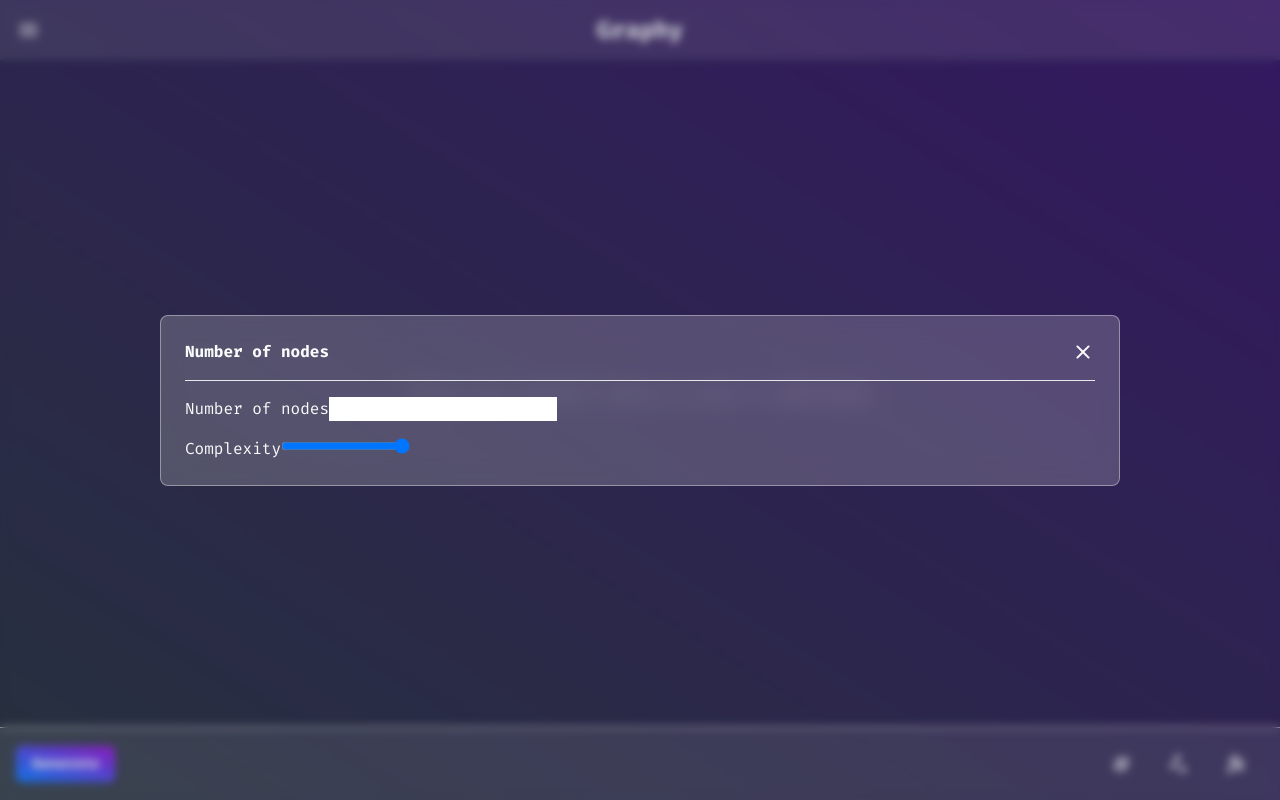
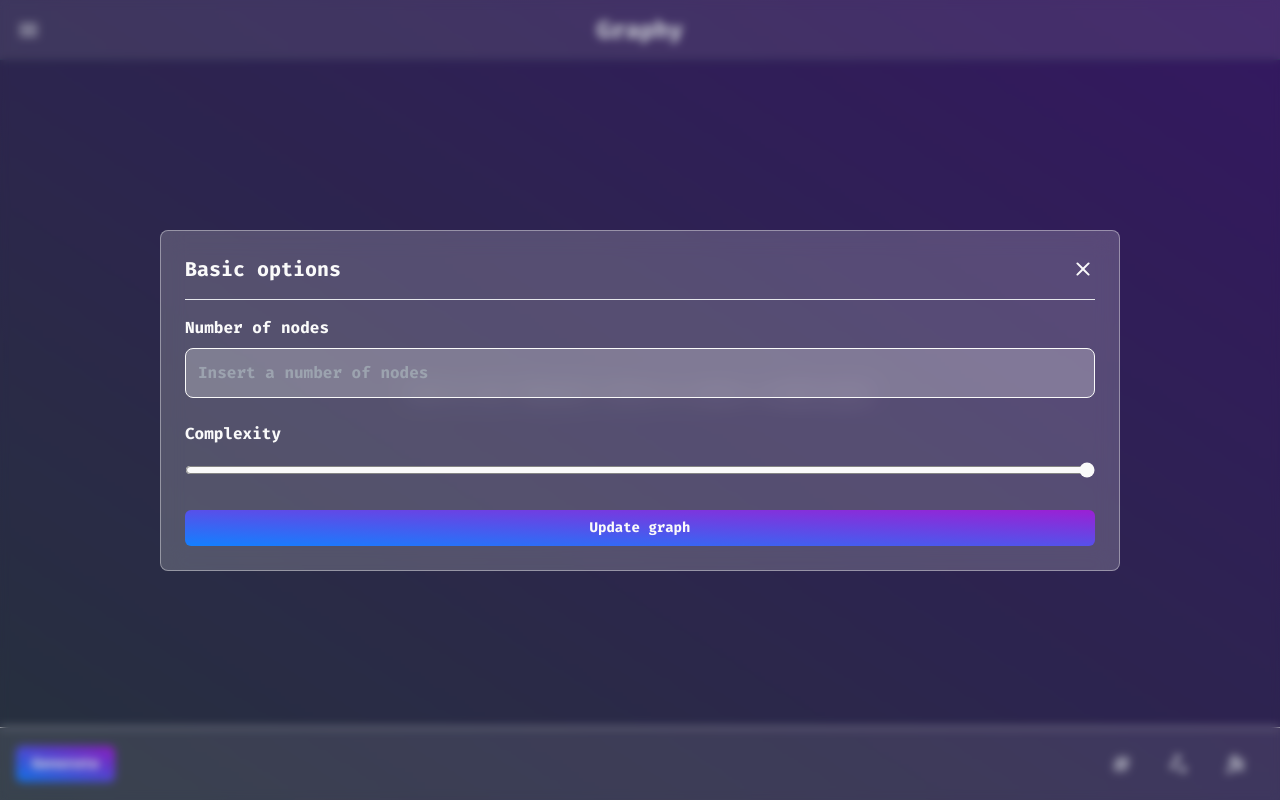
Before and after one commit to sebas-tcotd/graphy, a React (Vite) app: page / in a window 1280 px wide. Both pictures are taken after a click on the button 1121 px from the left and 764 px from the top of the page. Built offline with nearby package versions, Linux system fonts and the light colour scheme.

Commit message:
feat: add basic options modal layout

```diff
--- a/src/common/components/BasicOptionsModalBody.tsx
+++ b/src/common/components/BasicOptionsModalBody.tsx
@@ -2,31 +2,45 @@
 //   title: string;
 // }
 
+import { buttonClasses } from "../../components/BottomBar/classes";
+
 export const BasicOptionsModalBody = () => {
   return (
     <>
-      <form action="" className="flex flex-col gap-4">
-        <label htmlFor="">
-          Number of nodes
+      <form action="" className="flex flex-col gap-6">
+        <label
+          className="font-bold flex flex-col gap-2"
+          htmlFor="control-form--number-of-nodes"
+        >
+          <span>Number of nodes</span>
           <input
             type="number"
             name="nodes"
-            id="nodes"
-            className="text-slate-950"
+            id="control-form--number-of-nodes"
+            placeholder="Insert a number of nodes"
+            className="text-white p-3 rounded-lg | border border-white bg-white/25 | focus:shadow-inner-md focus:outline-none focus:ring focus:ring-violet-500 | transition-all"
             min={1}
           />
         </label>
 
-        <label htmlFor="">
-          Complexity
+        <label
+          htmlFor="control-form--graph-complexity"
+          className="font-bold flex flex-col gap-2"
+        >
+          <span>Complexity</span>
           <input
             type="range"
             name="complexity"
-            id="complexity"
+            id="control-form--graph-complexity"
+            className="my-2 in-range:bg-gradient-to-r accent-white focus:accent-violet-500 active:accent-violet-500 rounded-lg | transition-all"
             min={0}
             max={10}
           />
         </label>
+
+        <button type="submit" className={buttonClasses}>
+          Update graph
+        </button>
       </form>
     </>
   );
--- a/src/common/data/bottomBarButtons.ts
+++ b/src/common/data/bottomBarButtons.ts
@@ -14,8 +14,8 @@ export const BottomBarButtons: BottomBarButtonsData[] = [
     icon: NumbersIcon,
     name: "Number of nodes",
     modalData: {
-      type: ModalTypes.NUMBER_OF_NODES,
-      title: "Number of nodes",
+      type: ModalTypes.BASIC_OPTIONS,
+      title: "Basic options",
       body: BasicOptionsModalBody,
     },
   },
--- a/src/components/Modal/index.tsx
+++ b/src/components/Modal/index.tsx
@@ -26,7 +26,7 @@ export const Modal: React.FC<ModalProps> = ({
       ref={modalRef}
       className="min-w-[75%] p-6 | backdrop:backdrop-blur-sm backdrop-blur-md bg-white/20 | text-white | border border-white/40 | rounded-lg"
     >
-      <header className="flex flex-row justify-between">
+      <header className="flex flex-row justify-between text-xl">
         <strong>{modalData?.title} </strong>
         <button type="button" title="Cerrar modal" onClick={handleCloseModal}>
           <img src={CloseIcon} alt="Ícono de cerrar" />
--- a/src/enums/ModalTypes.ts
+++ b/src/enums/ModalTypes.ts
@@ -1,5 +1,5 @@
 export enum ModalTypes {
-  NUMBER_OF_NODES = 1,
+  BASIC_OPTIONS = 1,
   LAYOUTS,
   ALGORITHM,
 }
--- a/tailwind.config.js
+++ b/tailwind.config.js
@@ -8,6 +8,7 @@ export default {
         gray: {
           light: "hsla(224, 30%, 93%, 1)",
           dark: "hsla(224, 30%, 30%, 1)",
+          DEFAULT: "hsla(224, 9%, 90%)"
         },
       },
       screens: {
@@ -15,6 +16,9 @@ export default {
       },
       height: {
         "screen-dynamic": "100dvh"
+      },
+      boxShadow: {
+        "inner-md": "inset 0 0 8px rgb(0 0 0 / 0.25 )"
       }
     },
   },
```
